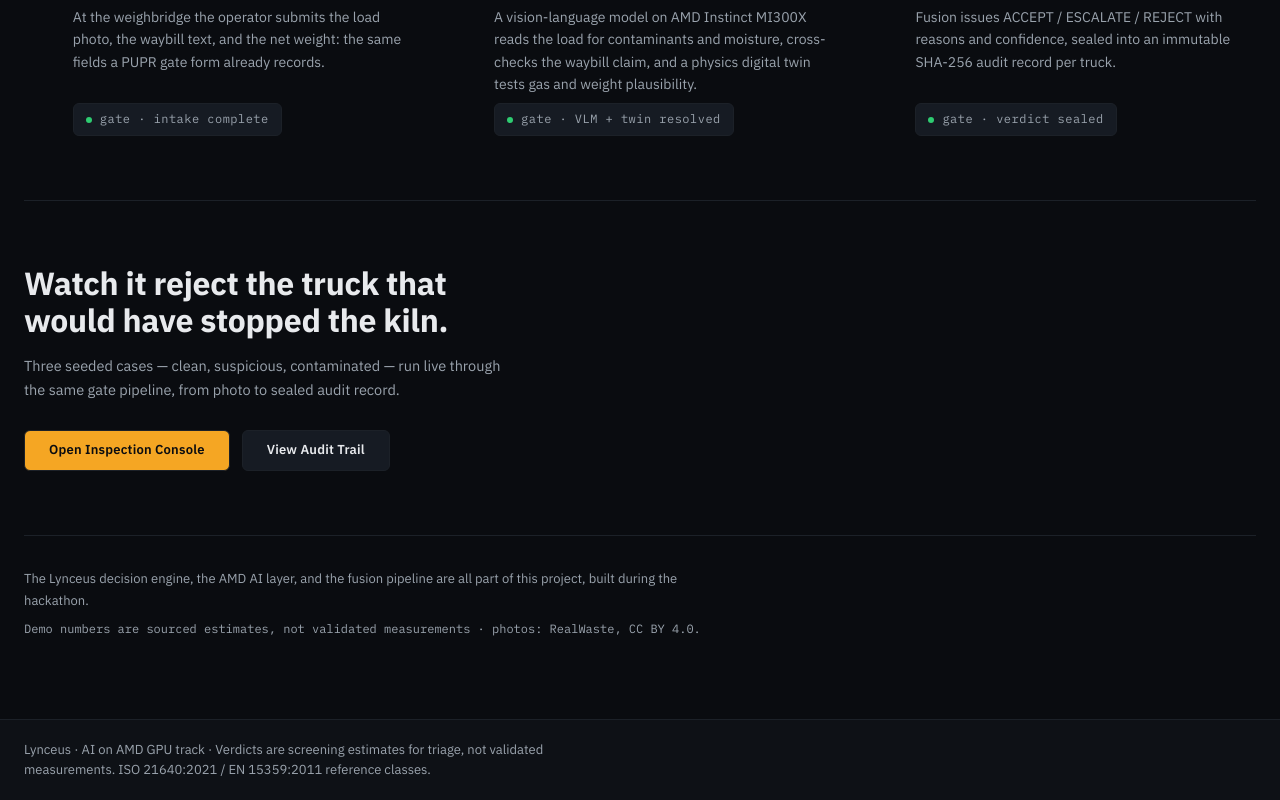
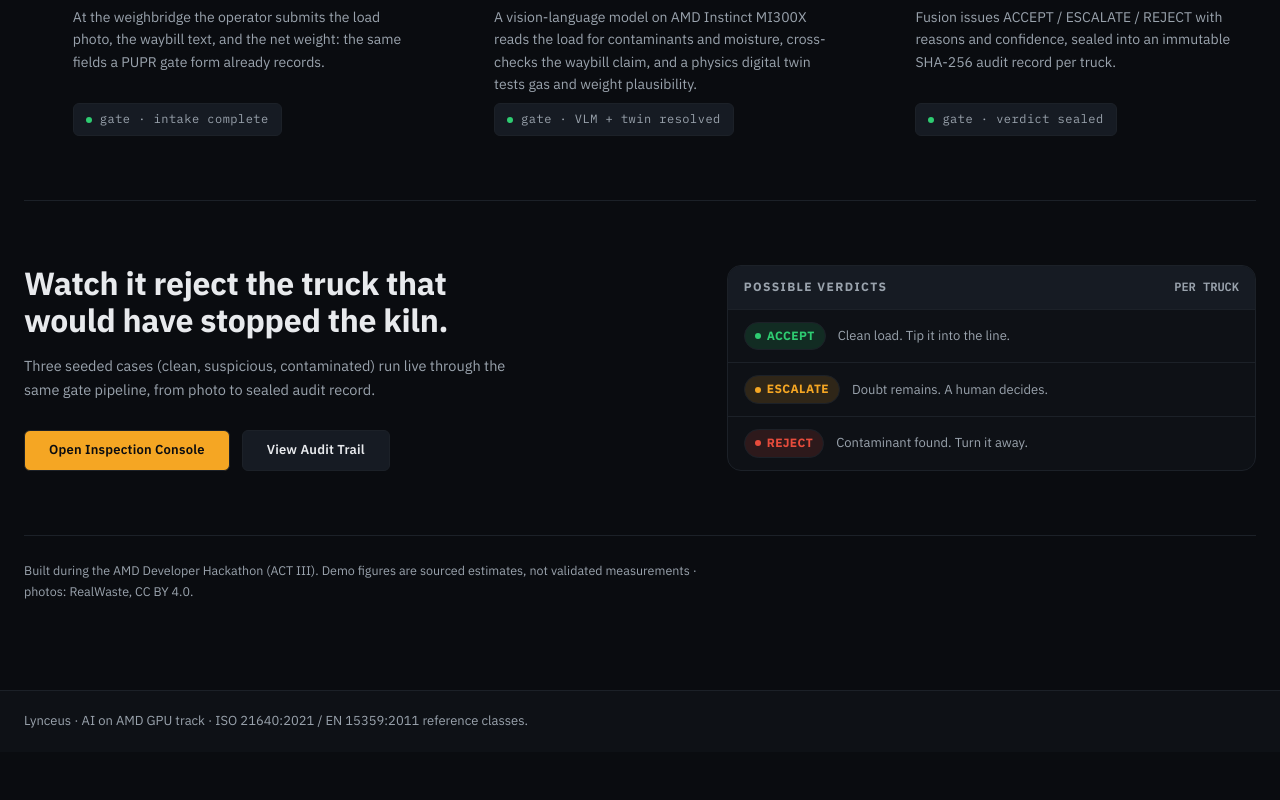
Before and after one commit to rafilajhh/lynceus, a Next.js app in the folder web/: page / in a window 1280 px wide. Shown: the part 1192-1992 px from the top of the page. After the commit the page ends 1944 px from the top, so only its background shows below. Built offline with nearby package versions, Linux system fonts and the light colour scheme.

Commit message:
fix(landing): verdicts panel in closing, single colophon, antislop copy pass (no em dashes)

```diff
--- a/web/app/(landing)/page.tsx
+++ b/web/app/(landing)/page.tsx
@@ -1,5 +1,6 @@
 import Image from "next/image";
 import Link from "next/link";
+import { Badge } from "@/components/ui/badge";
 import { buttonVariants } from "@/components/ui/button";
 import { CountUpFigure } from "@/components/landing/count-up-figure";
 
@@ -110,7 +111,7 @@ export default function LandingPage() {
           <div className="relative">
             <Image
               src="/demo/red-2.jpg"
-              alt="Rusted industrial steel bolt — the kind of metal contaminant that destroys an RDF shredder"
+              alt="Rusted industrial steel bolt, the kind of metal contaminant that destroys an RDF shredder"
               width={524}
               height={524}
               className="block h-auto max-h-[340px] w-full object-cover lg:max-h-[420px]"
@@ -188,18 +189,18 @@ export default function LandingPage() {
         <h2 id="how-label" className="smallcaps mb-8">
           How a truck is cleared, gate by gate
         </h2>
-        <ol className="m-0 grid list-none gap-8 p-0 md:grid-cols-3 md:gap-8">
+        <ol className="m-0 grid list-none items-stretch gap-8 p-0 md:grid-cols-3 md:gap-8">
           {STEPS.map((s) => (
-            <li key={s.no} className="flex items-start gap-4">
+            <li key={s.no} className="flex items-stretch gap-4">
               <span
                 aria-hidden="true"
                 className="figure shrink-0 text-[clamp(20px,2vw,26px)] leading-none font-semibold tracking-[0.04em] text-faint"
               >
                 {s.no}
               </span>
-              {/* h-full + mt-auto on the chip: the three gate pills share one
-                  baseline even though step copy lengths differ */}
-              <div className="flex h-full flex-col items-start gap-2">
+              {/* mt-auto on the chip: the three gate pills share one baseline
+                  even though step copy lengths differ (02 runs longest) */}
+              <div className="flex flex-1 flex-col items-start gap-2">
                 <h3 className="m-0 text-[17px] font-semibold text-ink">
                   {s.title}
                 </h3>
@@ -219,11 +220,12 @@ export default function LandingPage() {
         </ol>
       </section>
 
-      {/* ============ CLOSING: the ask, repeated ============ */}
+      {/* ============ CLOSING: the ask, with the proof beside it ============ */}
       <section
         aria-labelledby="closing-label"
-        className="border-t border-seam py-12 lg:py-16"
+        className="grid items-center gap-10 border-t border-seam py-12 lg:grid-cols-[1.1fr_0.9fr] lg:gap-14 lg:py-16"
       >
+        <div>
           <h2
             id="closing-label"
             className="max-w-[24ch] text-[clamp(22px,3vw,32px)] leading-[1.15] font-bold tracking-[-0.01em] text-ink"
@@ -231,7 +233,7 @@ export default function LandingPage() {
             Watch it reject the truck that would have stopped the kiln.
           </h2>
           <p className="mt-4 max-w-[56ch] text-[14.5px] leading-[1.65] text-muted">
-          Three seeded cases — clean, suspicious, contaminated — run live
+            Three seeded cases (clean, suspicious, contaminated) run live
             through the same gate pipeline, from photo to sealed audit record.
           </p>
           <div className="mt-7 flex w-full max-w-[420px] flex-col gap-3 sm:max-w-none sm:flex-row">
@@ -245,17 +247,46 @@ export default function LandingPage() {
               View Audit Trail
             </Link>
           </div>
+        </div>
+
+        {/* The three outcomes, stated plainly: what the pipeline can say */}
+        <div className="panel flex flex-col">
+          <div className="panel-head">
+            <span>Possible verdicts</span>
+            <span className="figure text-muted" style={{ letterSpacing: 0 }}>
+              per truck
+            </span>
+          </div>
+          <ul className="m-0 flex list-none flex-col p-0">
+            {[
+              ["accept", "ACCEPT", "Clean load. Tip it into the line."],
+              ["escalate", "ESCALATE", "Doubt remains. A human decides."],
+              ["reject", "REJECT", "Contaminant found. Turn it away."],
+            ].map(([variant, label, note]) => (
+              <li
+                key={label}
+                className="flex items-center gap-3 border-b border-seam px-4 py-3 last:border-b-0"
+              >
+                <Badge variant={variant as "accept" | "escalate" | "reject"}>
+                  <span
+                    aria-hidden="true"
+                    className="h-1.5 w-1.5 rounded-full bg-current"
+                  />
+                  {label}
+                </Badge>
+                <span className="text-[13px] text-muted">{note}</span>
+              </li>
+            ))}
+          </ul>
+        </div>
       </section>
 
-      {/* ============ PROVENANCE: honest footer ============ */}
-      <footer className="mt-auto border-t border-seam pt-8">
-        <p className="m-0 max-w-[90ch] text-[13px] leading-[1.7] text-muted">
-          The Lynceus decision engine, the AMD AI layer, and the fusion
-          pipeline are all part of this project, built during the hackathon.
-        </p>
-        <p className="figure m-0 mt-2 text-[12px] text-muted">
-          Demo numbers are sourced estimates, not validated measurements ·
-          photos: RealWaste, CC BY 4.0.
+      {/* ============ COLOPHON: one honest line, no stacked fine print ============ */}
+      <footer className="border-t border-seam pt-6 pb-2">
+        <p className="m-0 max-w-[90ch] text-[12.5px] leading-[1.7] text-muted">
+          Built during the AMD Developer Hackathon (ACT III). Demo figures are
+          sourced estimates, not validated measurements · photos: RealWaste,
+          CC BY 4.0.
         </p>
       </footer>
     </div>
--- a/web/components/shell/site-footer.tsx
+++ b/web/components/shell/site-footer.tsx
@@ -2,8 +2,7 @@ export function SiteFooter() {
   return (
     <footer className="border-t border-seam bg-panel px-6 py-5 text-[13px] text-muted">
       <p className="max-w-[70ch]">
-        Lynceus · AI on AMD GPU track · Verdicts are screening estimates for
-        triage, not validated measurements. ISO 21640:2021 / EN 15359:2011
+        Lynceus · AI on AMD GPU track · ISO 21640:2021 / EN 15359:2011
         reference classes.
       </p>
     </footer>
```
Lines whose indentation alone changed are shown as unchanged.
